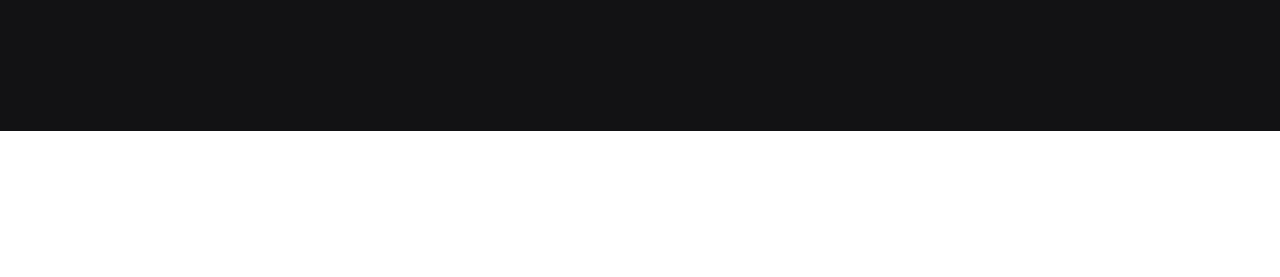
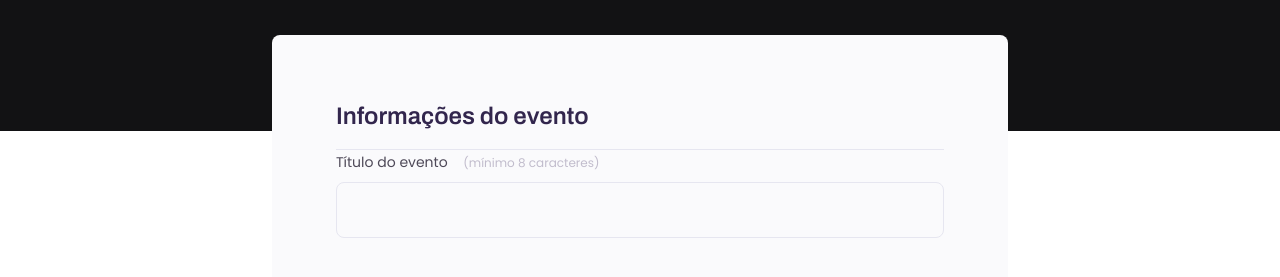
Before and after one commit to gustavimm/projeto-formulario, a plain HTML site: page index.html in a window 1280 px wide. Shown: the part 237-514 px from the top of the page. Drawn offline with Linux system fonts and the light colour scheme.

Commit message:
adding input

```diff
--- a/index.html
+++ b/index.html
@@ -24,7 +24,14 @@
 
 
             <form>
+                <fieldset>
+                    <legend>Informações do evento</legend>
 
+                    <div class="input-wrapper">
+                        <label for="event-title">Título do evento <span>(mínimo 8 caracteres)</span></label>
+                        <input type="text" id="event-title"/>
+                    </div>
+                </fieldset>
             </form>
         </div>
 </body>
--- a/style.css
+++ b/style.css
@@ -1,3 +1,15 @@
+*{
+    margin: 0;
+    padding: 0px;
+    box-sizing: border-box;
+
+}
+body, input, button, select, textarea{
+
+    font-family: 'Poppins', sans-serif;
+
+}
+
 body{
     font-family: 'Poppins', sans-serif;
 }
@@ -25,10 +37,11 @@ header{
 }
 
 h1{
-    font-family: 'Archivo', sans-serif;;
+    font-family: 'Archivo', sans-serif;
     font-size: 36px;
     line-height: 42px;
     color: white;
+    margin-bottom: 24px;
 }
 
 p{
@@ -36,3 +49,66 @@ p{
     font-size: 16px;
     line-height: 26px;
 }
+
+form{
+    margin-top: 38px;
+    border-radius: 8px 8px 0px 0px;
+    background: #FAFAFC;
+    min-height: 300px;
+    padding: 64px;
+}
+
+fieldset{
+    border: none;
+}
+
+fieldset legend{
+    color:  #32264D;
+    font-family: 'Archivo', sans-serif;
+    font-size: 24px;
+    font-weight: 600;
+    line-height: 34px;
+    width: 100%;
+    border-bottom: 1px solid #E6E6F0;
+    padding-bottom: 16px;
+
+}
+
+label{
+    margin-bottom: 8px;
+
+}
+
+.input-wrapper{
+    display: flex;
+    flex-direction: column;
+}
+
+.input-wrapper label{
+    color: #4E4958;
+    font-size: 14px;
+    line-height: 24px;
+}
+
+.input-wrapper label span {
+    margin-left: 12px;
+}
+
+span{
+    color: #C1BCCC;
+    font-size: 12px;
+    line-height: 20px;
+}
+
+input{
+    width: 608px;
+    height: 56px;
+    border-radius: 8px;
+    border: 1px solid #E6E6F0;
+    background: #FAFAFC;
+    padding: 0 24px;
+
+    color: #C1BCCC;
+    font-size: 16px;
+    line-height: 26px;
+}
```
